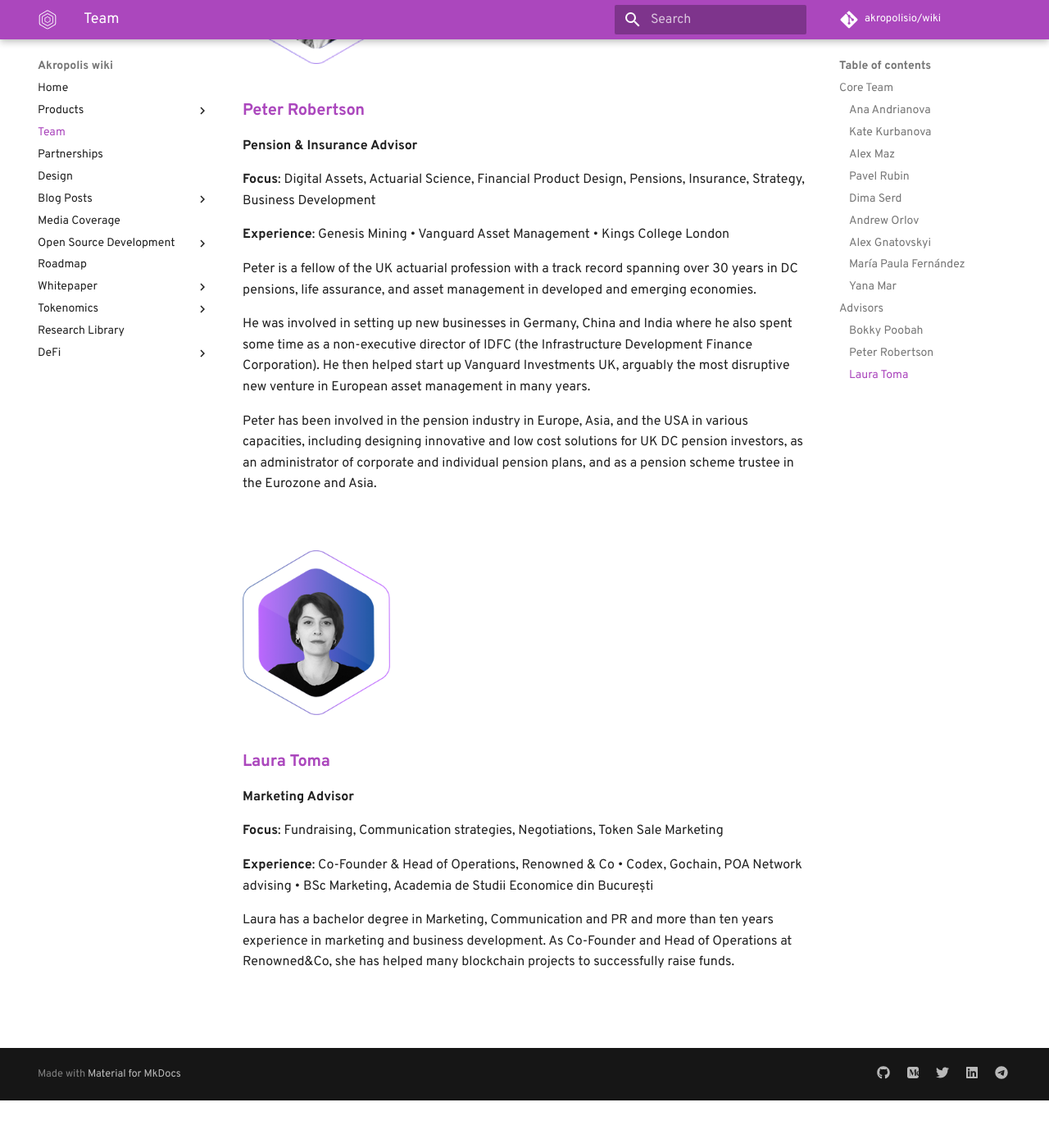
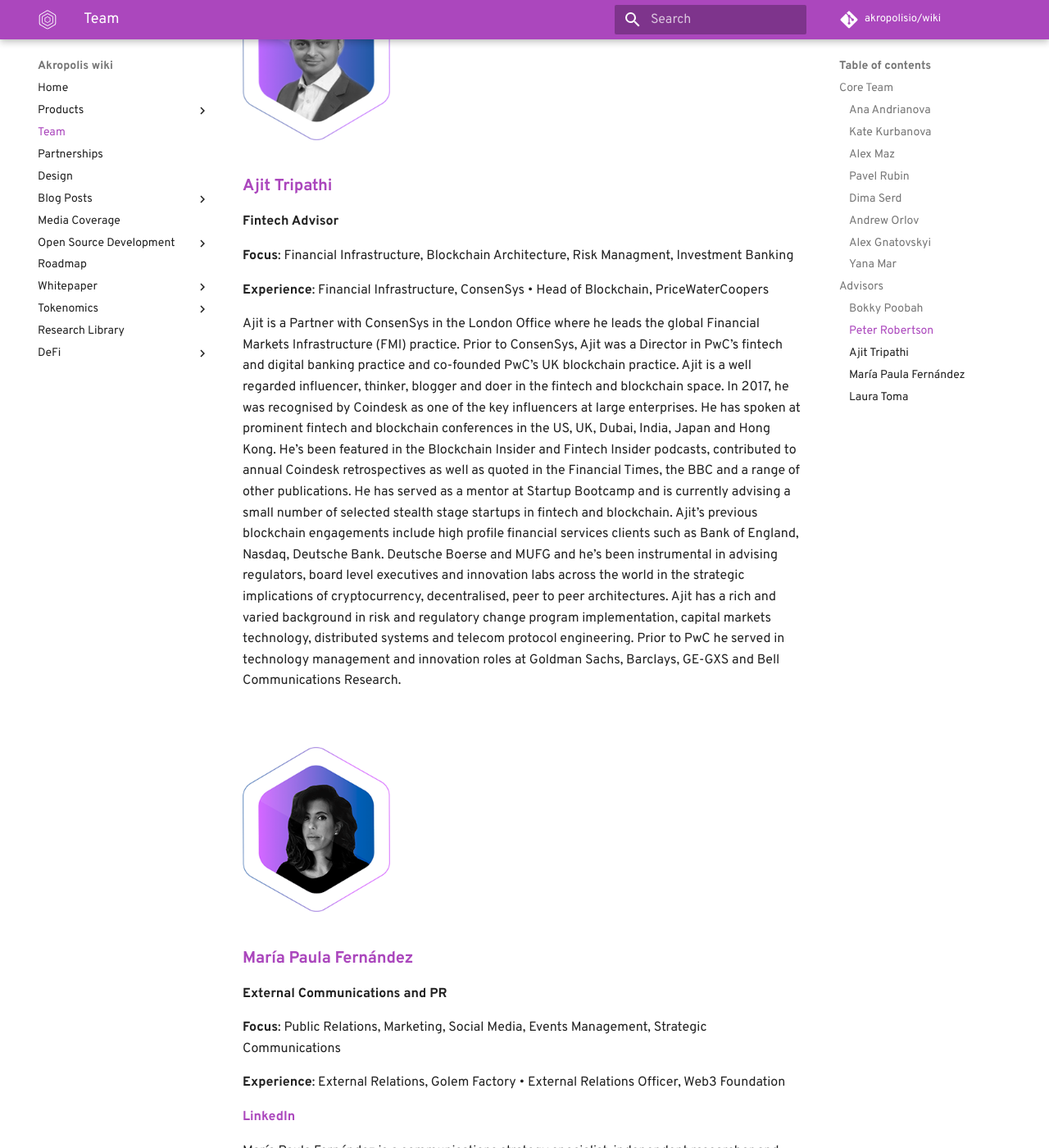
Before and after one commit to kaonone/wiki, an MkDocs documentation site: the page built from docs/team.md, in a window 1280 px wide and 1400 px high, scrolled down 7185 px. Shown: the whole window at 82% size. Built offline with MkDocs 1.6.1 and Material for MkDocs 9.7.7, drawn with Linux system fonts in a browser that asks for light colours; some web fonts are replaced; comment, search, counter and statistics services are not loaded; old or Windows-style settings are respelled for this version of MkDocs; before the commit the page ends 8527 px from its top, so only the background shows below that; some of the changed text lies outside the part shown.

Commit message:
Update team.md

```diff
--- a/docs/team.md
+++ b/docs/team.md
@@ -127,23 +127,6 @@
 
 </br>
 </br>
-<img src="/images/team/mpf@2x.png" width="180" alt="drawing" />
-
-### [**María Paula Fernández**](https://www.linkedin.com/in/maría-paula-fernández-a96a8034/)
-
-
-**External Communications and PR**
-
-**Focus**: Public Relations, Marketing, Social Media, Events Management, Strategic Communications
-
-**Experience**: External Relations, Golem Factory • External Relations Officer, Web3 Foundation
-
-[**LinkedIn**](https://www.linkedin.com/in/maría-paula-fernández-a96a8034/)
-
-María Paula Fernández is a communications strategy specialist, independent researcher and open source non-technical contributor. She works in the Blockchain space, and has consulted or worked for projects such as Polkadot, Gnosis, Melonport, Ethereum Community Fund,  and other grassroots and established projects in the Ethereum ecosystem. Currently she heads communications at Golem and advises the Akropolis project. Additionally, she is a co-founder for ETHBerlin and the Department of Decentralization and a product manager of the Görli Testnet.
-
-</br>
-</br>
 <img src="/images/team/yana@2x.png" width="180" alt="drawing" />
 
 ### [**Yana Mar**](https://www.linkedin.com/in/yana-marakhonova/)
@@ -198,6 +181,40 @@
 
 Peter has been involved in the pension industry in Europe, Asia, and the USA in various capacities, including designing innovative and low cost solutions for UK DC pension investors, as an administrator of corporate and individual pension plans, and as a pension scheme trustee in the Eurozone and Asia.
 
+</br>
+</br>
+<img src="/images/team/ajit@2x.png" width="180" alt="drawing" />
+
+### [**Ajit Tripathi**](https://www.linkedin.com/in/ajitkt/)
+
+
+**Fintech Advisor**
+
+**Focus**: Financial Infrastructure, Blockchain Architecture, Risk Managment, Investment Banking
+
+**Experience**: Financial Infrastructure, ConsenSys • Head of Blockchain, PriceWaterCoopers
+
+Ajit is a Partner with ConsenSys in the London Office where he leads the global Financial Markets Infrastructure (FMI) practice. Prior to ConsenSys, Ajit was a Director in PwC’s fintech and digital banking practice and co-founded PwC’s UK blockchain practice.
+Ajit is a well regarded influencer, thinker, blogger and doer in the fintech and blockchain space. In 2017, he was recognised by Coindesk as one of the key influencers at large enterprises. He has spoken at prominent fintech and blockchain conferences in the US, UK, Dubai, India, Japan and Hong Kong. He’s been featured in the Blockchain Insider and Fintech Insider podcasts, contributed to annual Coindesk retrospectives as well as quoted in the Financial Times, the BBC and a range of other publications. He has served as a mentor at Startup Bootcamp and is currently advising a small number of selected stealth stage startups in fintech and blockchain. Ajit’s previous blockchain engagements include high profile financial services clients such as Bank of England, Nasdaq, Deutsche Bank. Deutsche Boerse and MUFG and he’s been instrumental in advising regulators, board level executives and innovation labs across the world in the strategic implications of cryptocurrency, decentralised, peer to peer architectures.
+Ajit has a rich and varied background in risk and regulatory change program implementation, capital markets technology, distributed systems and telecom protocol engineering. Prior to PwC he served in technology management and innovation roles at Goldman Sachs, Barclays, GE-GXS and Bell Communications Research.
+
+</br>
+</br>
+<img src="/images/team/mpf@2x.png" width="180" alt="drawing" />
+
+### [**María Paula Fernández**](https://www.linkedin.com/in/maría-paula-fernández-a96a8034/)
+
+
+**External Communications and PR**
+
+**Focus**: Public Relations, Marketing, Social Media, Events Management, Strategic Communications
+
+**Experience**: External Relations, Golem Factory • External Relations Officer, Web3 Foundation
+
+[**LinkedIn**](https://www.linkedin.com/in/maría-paula-fernández-a96a8034/)
+
+María Paula Fernández is a communications strategy specialist, independent researcher and open source non-technical contributor. She works in the Blockchain space, and has consulted or worked for projects such as Polkadot, Gnosis, Melonport, Ethereum Community Fund,  and other grassroots and established projects in the Ethereum ecosystem. Currently she heads communications at Golem and advises the Akropolis project. Additionally, she is a co-founder for ETHBerlin and the Department of Decentralization and a product manager of the Görli Testnet.
+
 
 </br>
 </br>
```
